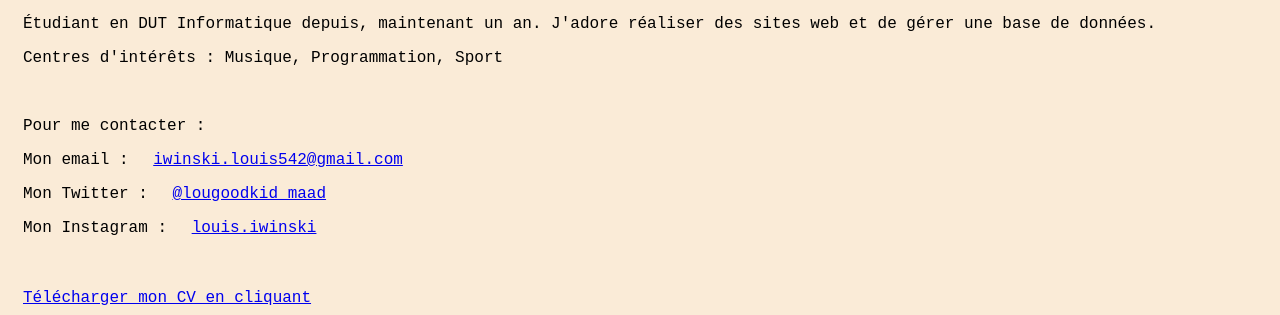
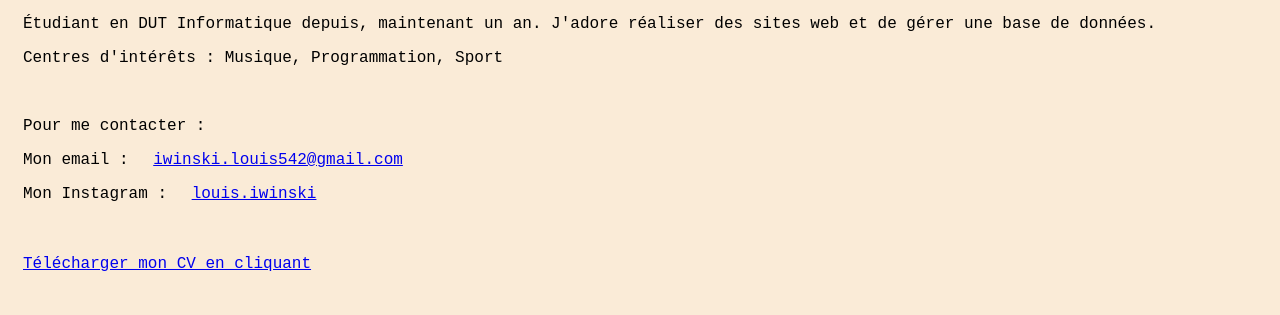
Before and after one commit to louisexe/RapSansModeration, a plain HTML site: page pages/createur.htm in a window 1280 px wide. Shown: the part 588-903 px from the top of the page. After the commit the page ends 869 px from the top, so only its background shows below. Drawn offline with Linux system fonts and the light colour scheme.

Commit message:
Update createur.htm

```diff
--- a/pages/createur.htm
+++ b/pages/createur.htm
@@ -39,7 +39,6 @@
         <br>
         <p>Pour me contacter : </p>
         <p>Mon email : <a class="#active #hover" href="mailto:iwinski.louis542@gmail.com">iwinski.louis542@gmail.com</a></p>
-        <p>Mon Twitter : <a class="#active #hover" href="https://twitter.com/lougoodkid_maad">@lougoodkid_maad</a></p>
         <p>Mon Instagram : <a class="#active #hover" href="https://t.co/YpjM4p8Tzo?amp=1">louis.iwinski</a></p>
         <br><br>
 
```
